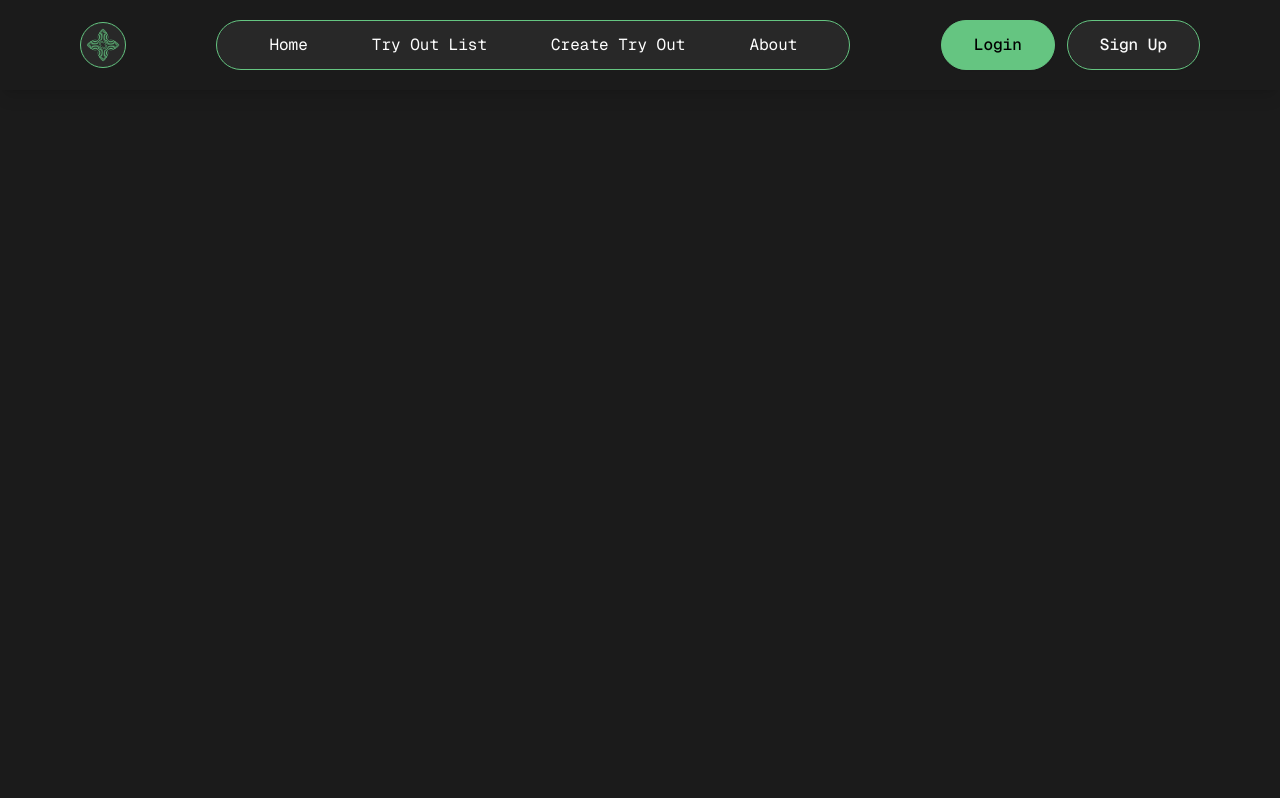
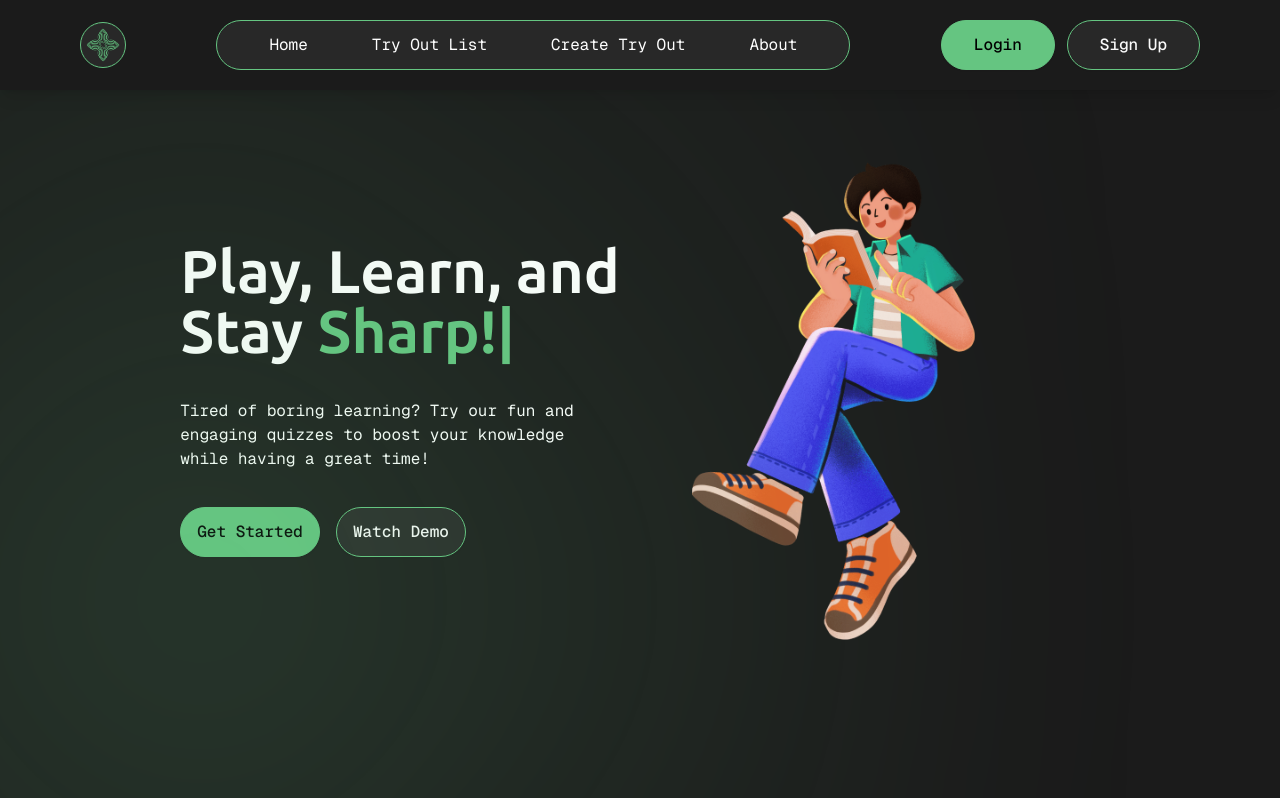
Before and after one commit to muhfauzannn/oprec-ristek, a Next.js app in the folder frontend/: page / in a window 1280 px wide. Shown: the top 798 px of the page. Built offline with nearby package versions, Linux system fonts and the light colour scheme.

Commit message:
feat: hero section

```diff
--- a/frontend/package.json
+++ b/frontend/package.json
@@ -17,6 +17,7 @@
     "next": "15.2.1",
     "react": "^19.0.0",
     "react-dom": "^19.0.0",
+    "react-typical": "^0.1.3",
     "tailwind-merge": "^3.0.2",
     "tailwindcss-animate": "^1.0.7"
   },
@@ -27,6 +28,7 @@
     "@types/node": "^20",
     "@types/react": "^19",
     "@types/react-dom": "^19",
+    "@types/react-typical": "^0.1.2",
     "eslint": "^9",
     "eslint-config-next": "15.2.1",
     "tailwindcss": "^4",
--- a/frontend/src/app/globals.css
+++ b/frontend/src/app/globals.css
@@ -5,7 +5,9 @@
 @custom-variant dark (&:is(.dark *));
 body{
     background-color: var(--color-primary);
+    scroll-behavior: smooth;
 }
+
 
 :root {
     --background: oklch(1 0 0);
@@ -135,4 +137,5 @@ body{
 
     --font-geist: 'Geist Mono', sans-serif;
     --font-roboto: 'Roboto', sans-serif;
+    --font-ubuntuSans: 'Ubuntu Sans', sans-serif;
 }
--- a/frontend/src/app/layout.tsx
+++ b/frontend/src/app/layout.tsx
@@ -1,5 +1,5 @@
 import type { Metadata } from "next";
-import { Geist, Geist_Mono } from "next/font/google";
+import { Geist, Geist_Mono, Ubuntu_Sans } from "next/font/google";
 import Navbar from "@/components/elements/Navbar";
 import Footer from "@/components/elements/Footer";
 import "./globals.css";
@@ -14,8 +14,13 @@ const geistMono = Geist_Mono({
   subsets: ["latin"],
 });
 
+const ubuntuSans = Ubuntu_Sans({
+  variable: "--font-ubuntu-sans",
+  subsets: ["latin"],
+});
+
 export const metadata: Metadata = {
-  title: "Create Next App",
+  title: "Quiz Platform",
   description: "Generated by create next app",
 };
 
@@ -27,7 +32,7 @@ export default function RootLayout({
   return (
     <html lang="en">
       <body
-        className={`${geistSans.variable} ${geistMono.variable} antialiased`}
+        className={`${geistSans.variable} ${geistMono.variable} ${ubuntuSans.variable} antialiased`}
       >
         <Navbar />
         {children}
--- a/frontend/src/app/page.tsx
+++ b/frontend/src/app/page.tsx
@@ -1,3 +1,4 @@
+import Landing from "@/modules/LandingModules";
 export default function Home() {
-  return <div className="h-screen"></div>;
+  return <Landing />;
 }
--- /dev/null
+++ b/frontend/src/modules/LandingModules/Hero.tsx
@@ -0,0 +1,55 @@
+"use client";
+import Typical from "react-typical";
+import { Button } from "@/components/ui/button";
+import Image from "next/image";
+
+const Hero = () => {
+  return (
+    <div className="relative h-screen px-20 max-lg:px-14 max-md:px-12 max-sm:px-6">
+      <div className="flex max-sm:flex-col-reverse max-sm:gap-10 h-full justify-center items-center">
+        <div className="flex flex-col gap-9 text-white">
+          <h1 className="text-6xl max-lg:text-5xl max-sm:text-3xl font-bold font-ubuntuSans w-full max-sm:text-center">
+            Play, Learn, and
+            <br />
+            Stay
+            <span className="text-tertiary">
+              <Typical
+                steps={[" Sharp!", 2000, " Smart!", 2000]}
+                loop={Infinity}
+                wrapper="span"
+              />
+            </span>
+          </h1>
+          <p className="font-geist text-base w-100 max-lg:w-90 max-sm:text-center">
+            Tired of boring learning? Try our fun and engaging quizzes to boost
+            your knowledge while having a great time!
+          </p>
+          <div className="flex gap-4 font-geist max-sm:justify-center">
+            <Button className="py-6 text-base">Get Started</Button>
+            <Button
+              className="py-6 text-base cursor-not-allowed"
+              variant="secondary"
+            >
+              Watch Demo
+            </Button>
+          </div>
+        </div>
+        <div>
+          <div className="relative w-120 max-lg:w-100 max-md:w-80 max-sm:w-60 aspect-[1/1]">
+            <Image
+              src="/hero.png"
+              alt="hero"
+              layout="fill"
+              objectFit="contain"
+            />
+          </div>
+        </div>
+      </div>
+
+      {/* BACKGROUND */}
+      <div className="absolute bottom-0 left-0 w-100 h-100 max-sm:w-50 max-sm:h-50 bg-tertiary rounded-full blur-[300px]"></div>
+    </div>
+  );
+};
+
+export default Hero;
--- /dev/null
+++ b/frontend/src/modules/LandingModules/index.tsx
@@ -0,0 +1,10 @@
+import Hero from "./Hero";
+
+const Landing = () => {
+  return (
+    <>
+      <Hero />
+    </>
+  );
+};
+export default Landing;
```
Also changed, not shown: frontend/public/hero.png (added), 1 other file (tests, documents, lock files or other folders).
